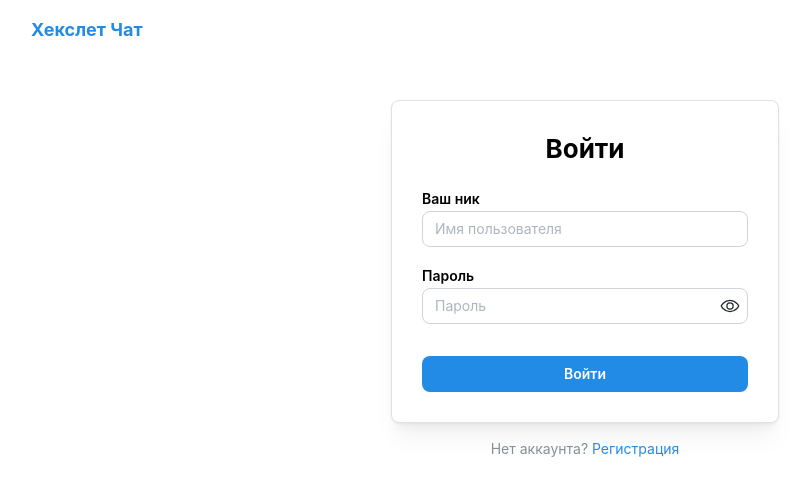
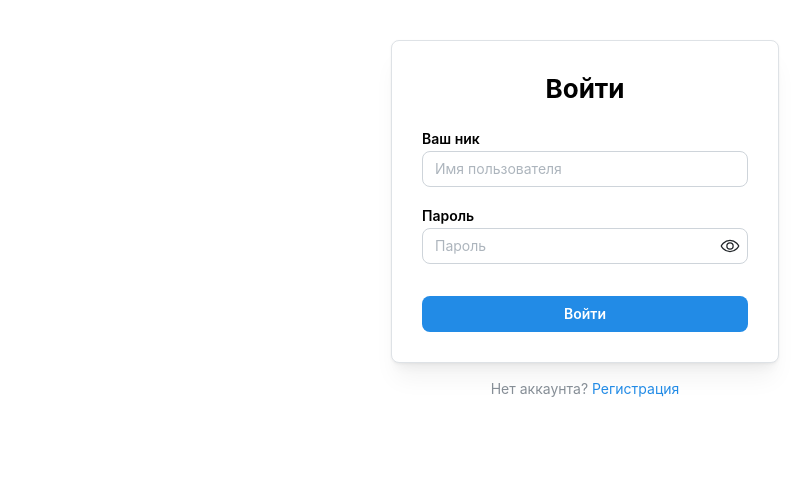
Before and after one commit to Daurova/frontend-project-12, a React (Vite) app: page /login in a window 1280 px wide. Shown: the top 496 px of the page, without its empty margins (55-865 px from the left). Built offline with nearby package versions, Linux system fonts and the light colour scheme; no server answers; what leo-profanity would draw is missing.

Commit message:
debug: header removed

```diff
--- a/src/App.jsx
+++ b/src/App.jsx
@@ -4,18 +4,18 @@ import './App.css'
 import HomePage from './pages/home/HomePage'
 import NotFoundPage from './pages/notFound/NotFoundPage'
 import ProtectedRoute from './shared/ui/ProtectedRoute'
-import LogInPage from './pages/login/LogInPage'
 import SignUpPage from './pages/signUp/SignUpPage'
-import { Header } from './widgets/header/ui/Header'
+import LogInPage from './pages/login/LoginPage'
+// import { Header } from './widgets/header/ui/Header'
 
 function App({socket}) {
 
   return (
     <>
-      <Header/>
+      {/* <Header/> */}
       <Routes>
         <Route path={ROUTES.HOME} element={<ProtectedRoute><HomePage socket  = {socket}/></ProtectedRoute>} />
-        <Route path={ROUTES.LOGIN} element={<LogInPage />} />
+        <Route path={ROUTES.LOGIN} element={<LogInPage/>} />
         <Route path={ROUTES.SIGNUP} element={<SignUpPage />} />
         <Route path={ROUTES.NOT_FOUND} element={<NotFoundPage />} />
       </Routes>
```
